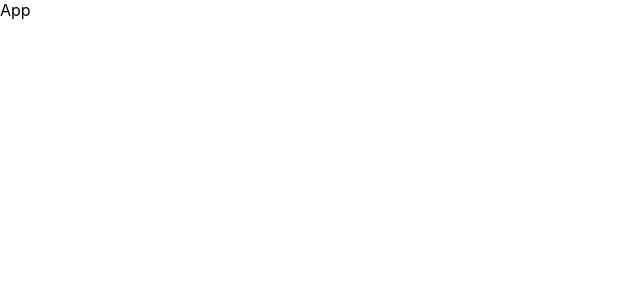
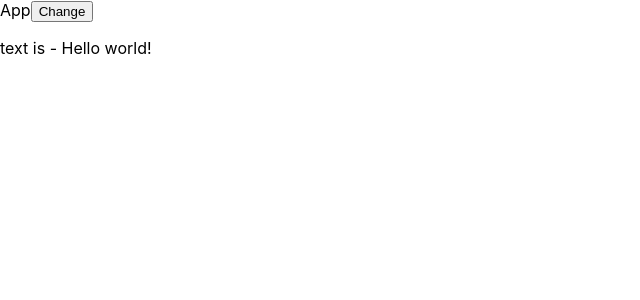
Before and after one commit to MaksymRudnyi/turorials, a React (Create React App) app in the folder client/: page / in a window 1280 px wide. Shown: the top 300 px of the page, without its empty margins (0-640 px from the left). Built offline with nearby package versions, Linux system fonts and the light colour scheme.

Commit message:
craco example

```diff
--- /dev/null
+++ b/client/craco.config.js
@@ -0,0 +1,5 @@
+module.exports = {
+  babel: {
+    plugins: ["jsx-display-if"]
+  },
+};
--- a/client/src/App.js
+++ b/client/src/App.js
@@ -1,9 +1,18 @@
 import './App.css';
+import { useState } from 'react';
+
+const Baner = ({ text }) => (
+  <p>text is - {text}</p>
+)
 
 function App() {
+  const [isActiveBaner, setActiveBaner] = useState(true);
   return (
     <div className="App">
       App
+      <button onClick={() => setActiveBaner(!isActiveBaner)}>Change</button>
+      <br/>
+      <Baner display-if={isActiveBaner} text={'Hello world!'}/>
     </div>
   );
 }
```
Also changed, not shown: client/package.json (+7 -3 lines), 1 other file (tests, documents, lock files or other folders).
